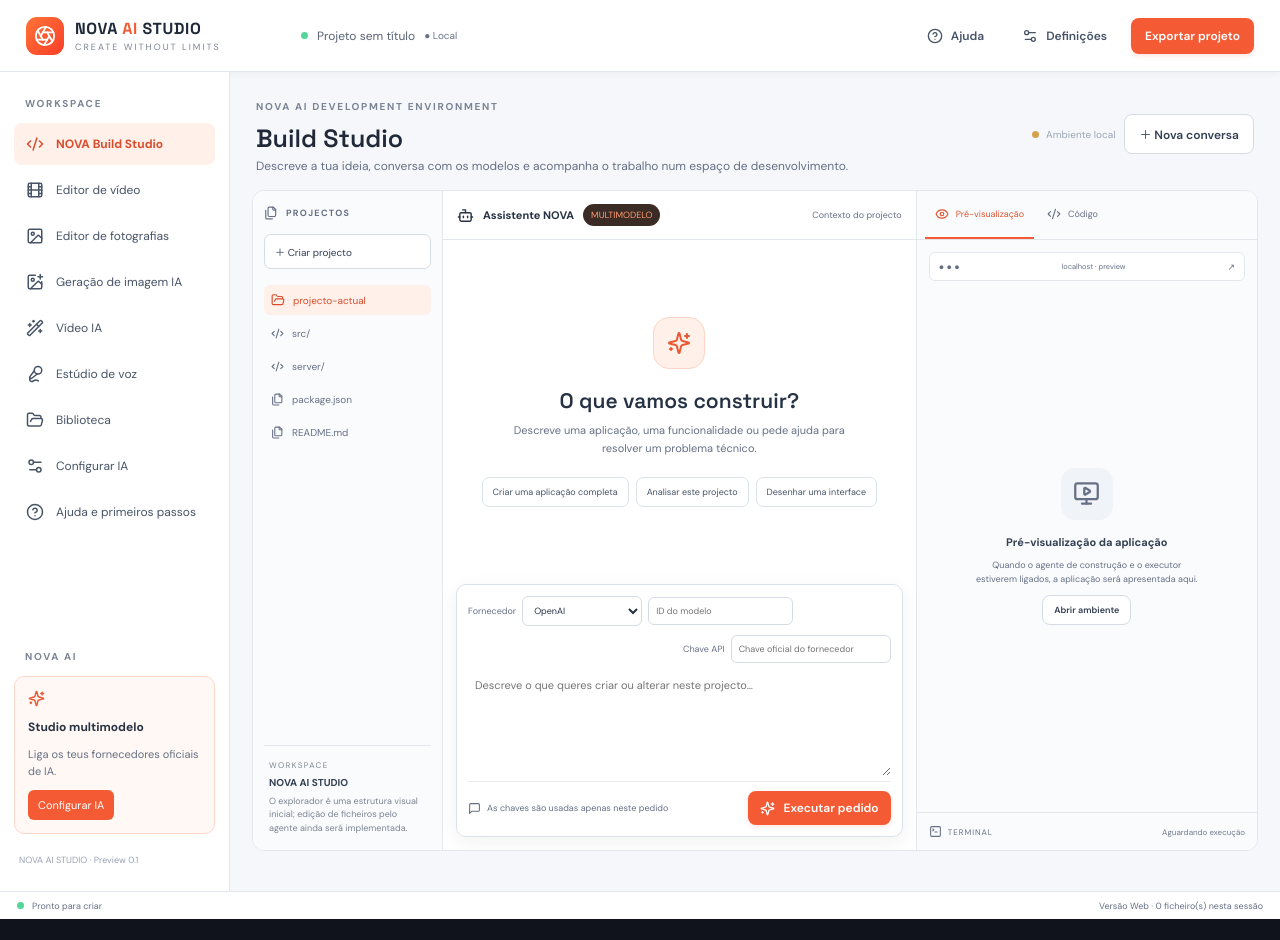
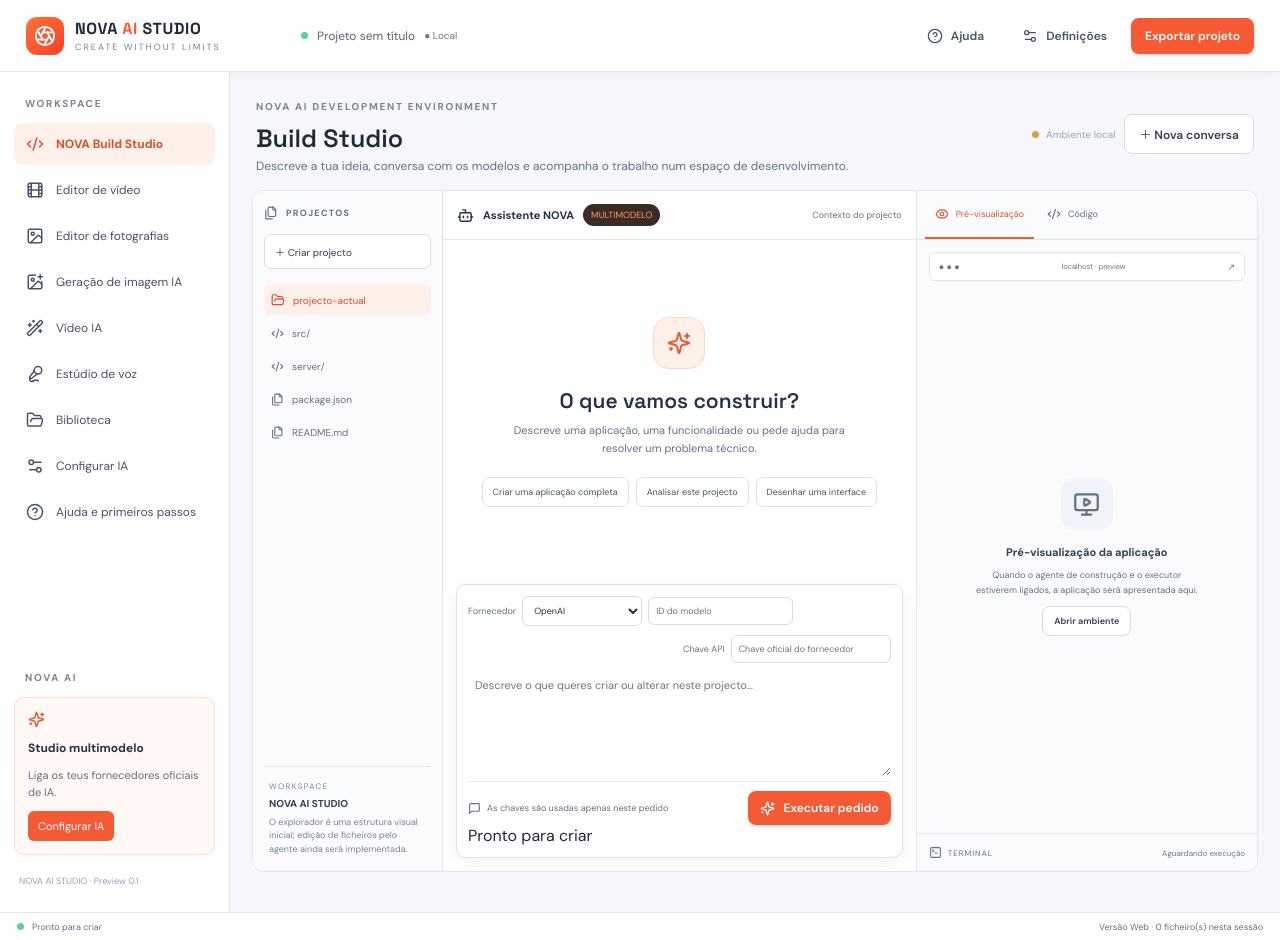
Before and after one commit to comercialavenidaluanda-dotcom/NOVA-IA, a React (Vite) app: page / in a window 1280 px wide. Before the commit the page ends 919 px from the top, so only its background shows below. Built offline with nearby package versions, Linux system fonts and the light colour scheme.

Commit message:
Fix Build Studio request feedback and AI error handling

```diff
--- a/src/App.tsx
+++ b/src/App.tsx
@@ -190,24 +190,42 @@
   }
 
   async function askAI() {
-    const activeKey = apiKey.trim() || (provider === "google" && window.novaSecureStore ? await window.novaSecureStore.getGeminiKey() : "");
-    if (!activeKey || !prompt.trim()) { setStatus("Introduz ou guarda a chave API e escreve o pedido."); return; }
+    if (busy) return;
+    const cleanPrompt = prompt.trim();
+    if (!cleanPrompt) { setStatus("Escreve o pedido antes de executar."); return; }
     const chosenModel = model.trim() || (provider === "google" ? "gemini-2.5-flash" : "");
     if (!chosenModel) { setStatus("Indica o ID do modelo para este fornecedor."); return; }
-    setBusy(true); setAnswer(""); setStatus("A contactar " + provider + "…");
+
+    setBusy(true);
+    setAnswer("");
+    setStatus("A preparar pedido…");
+    let requestStarted = false;
     try {
+      const activeKey = apiKey.trim() || (provider === "google" && window.novaSecureStore
+        ? await window.novaSecureStore.getGeminiKey()
+        : "");
+      if (!activeKey) throw new Error("Introduz a chave API do fornecedor selecionado.");
+
+      setStatus("A contactar " + provider + "…");
+      requestStarted = true;
       const apiBase = window.location.protocol === "file:" ? "http://127.0.0.1:8787" : "";
       const response = await fetch(apiBase + "/api/ai/chat", {
-        method: "POST", headers: { "Content-Type": "application/json" },
-        body: JSON.stringify({ provider, apiKey: activeKey, model: chosenModel, prompt })
+        method: "POST",
+        headers: { "Content-Type": "application/json" },
+        body: JSON.stringify({ provider, apiKey: activeKey, model: chosenModel, prompt: cleanPrompt })
       });
-      const data = await response.json();
-      if (!response.ok) throw new Error(data.error || "Falha no fornecedor");
-      setAnswer(data.text || "O fornecedor não devolveu texto.");
-      setStatus("Resposta recebida");
+      const data = await response.json().catch(() => ({}));
+      if (!response.ok) throw new Error(data.error || "O servidor de IA recusou o pedido (" + response.status + ").");
+      const responseText = typeof data.text === "string" ? data.text.trim() : "";
+      if (!responseText) throw new Error("O fornecedor respondeu sem texto. Verifica o modelo e a chave API.");
+      setAnswer(responseText);
+      setStatus("Resposta recebida com sucesso.");
     } catch (error) {
-      setStatus(error instanceof Error ? error.message : "Erro ao contactar IA");
-    } finally { setBusy(false); setApiKey(""); }
+      setStatus(error instanceof Error ? error.message : "Erro inesperado ao contactar a IA.");
+    } finally {
+      setBusy(false);
+      if (requestStarted) setApiKey("");
+    }
   }
 
   return <div className="app-shell">
@@ -260,7 +278,7 @@
               <div className="build-composer">
                 <div className="composer-options"><label>Fornecedor <ProviderSelect provider={provider} setProvider={p => { setProvider(p); setModel(p === "google" ? "gemini-2.5-flash" : ""); }}/>{provider === "google" && geminiModels.length > 0 ? <select className="model-input" value={model} onChange={e => setModel(e.target.value)}>{geminiModels.map(item => <option key={item.name} value={item.name.replace(/^models\//, "")}>{item.displayName || item.name}</option>)}</select> : <input className="model-input" value={model} onChange={e => setModel(e.target.value)} placeholder={provider === "google" ? "gemini-2.5-flash" : "ID do modelo"}/>}</label><label className="key-entry">Chave API <input type="password" value={apiKey} onChange={e => setApiKey(e.target.value)} placeholder={provider === "google" ? "Gemini API Key" : "Chave oficial do fornecedor"}/></label></div>{provider === "google" && <div className="gemini-tools"><span>{geminiKeySaved ? "Chave Gemini guardada neste computador" : "Google AI · chave não guardada"} · modelos da tua chave</span><div className="gemini-tool-actions"><button className="outline" disabled={!apiKey.trim()} onClick={saveGeminiKey}>Guardar chave encriptada</button><button className="outline" disabled={testingGemini || (!apiKey.trim() && !geminiKeySaved)} onClick={testGeminiConnection}>{testingGemini ? "A testar…" : "Testar ligação Gemini"}</button></div></div>}
                 <textarea value={prompt} onChange={e => setPrompt(e.target.value)} placeholder="Descreve o que queres criar ou alterar neste projecto…"/>
-                <div className="composer-bottom"><span><MessageSquare size={13}/> As chaves são usadas apenas neste pedido</span><button className="primary" disabled={busy} onClick={askAI}><Sparkles size={15}/>{busy ? "A processar…" : "Executar pedido"}</button></div>
+                <div className="composer-bottom"><span><MessageSquare size={13}/> As chaves são usadas apenas neste pedido</span><button type="button" className="primary" disabled={busy} onClick={askAI}><Sparkles size={15}/>{busy ? "A processar…" : "Executar pedido"}</button></div><div className={"composer-status" + (busy ? " is-busy" : "")} role="status" aria-live="polite">{status}</div>
               </div>
             </div>
             <aside className="build-preview">
```
